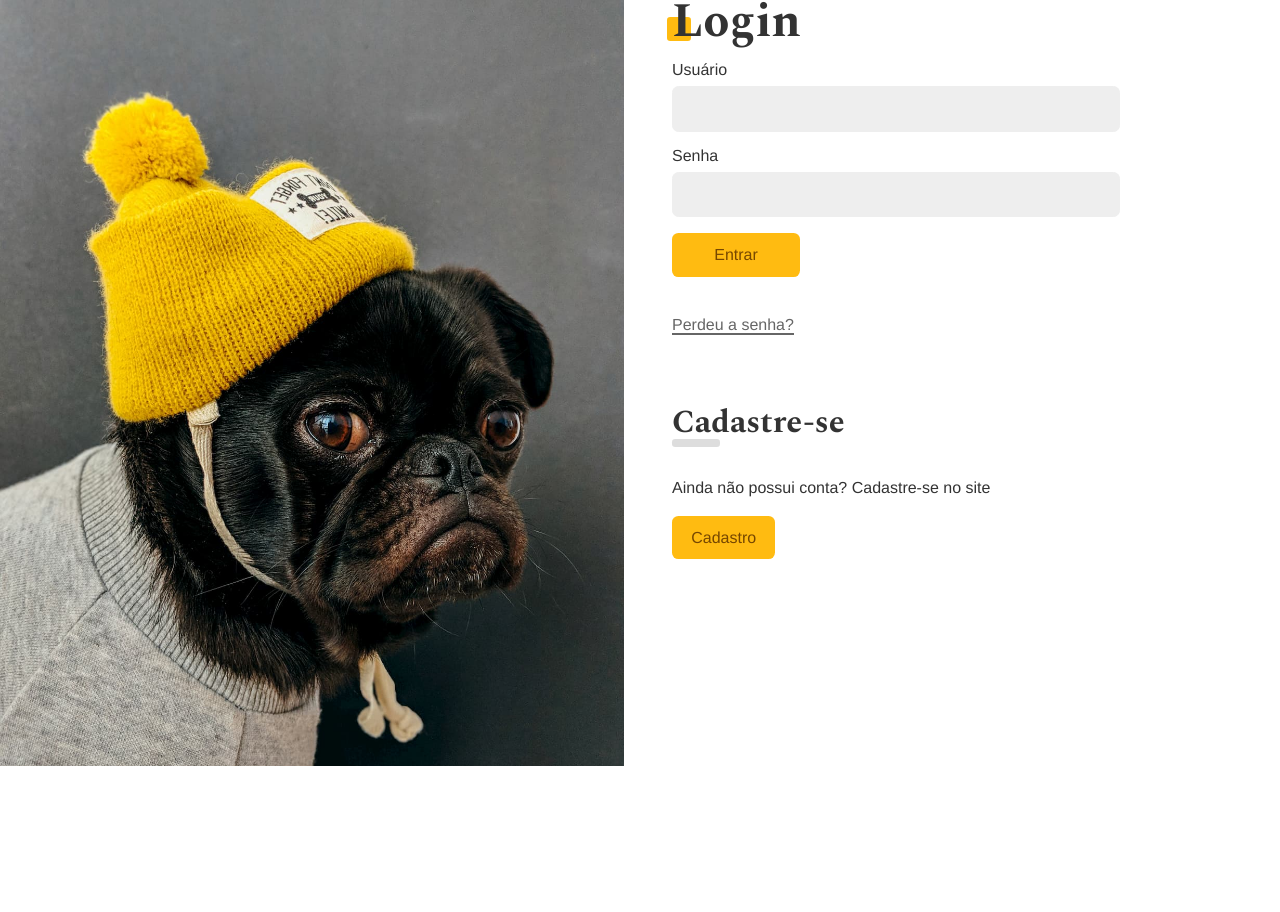
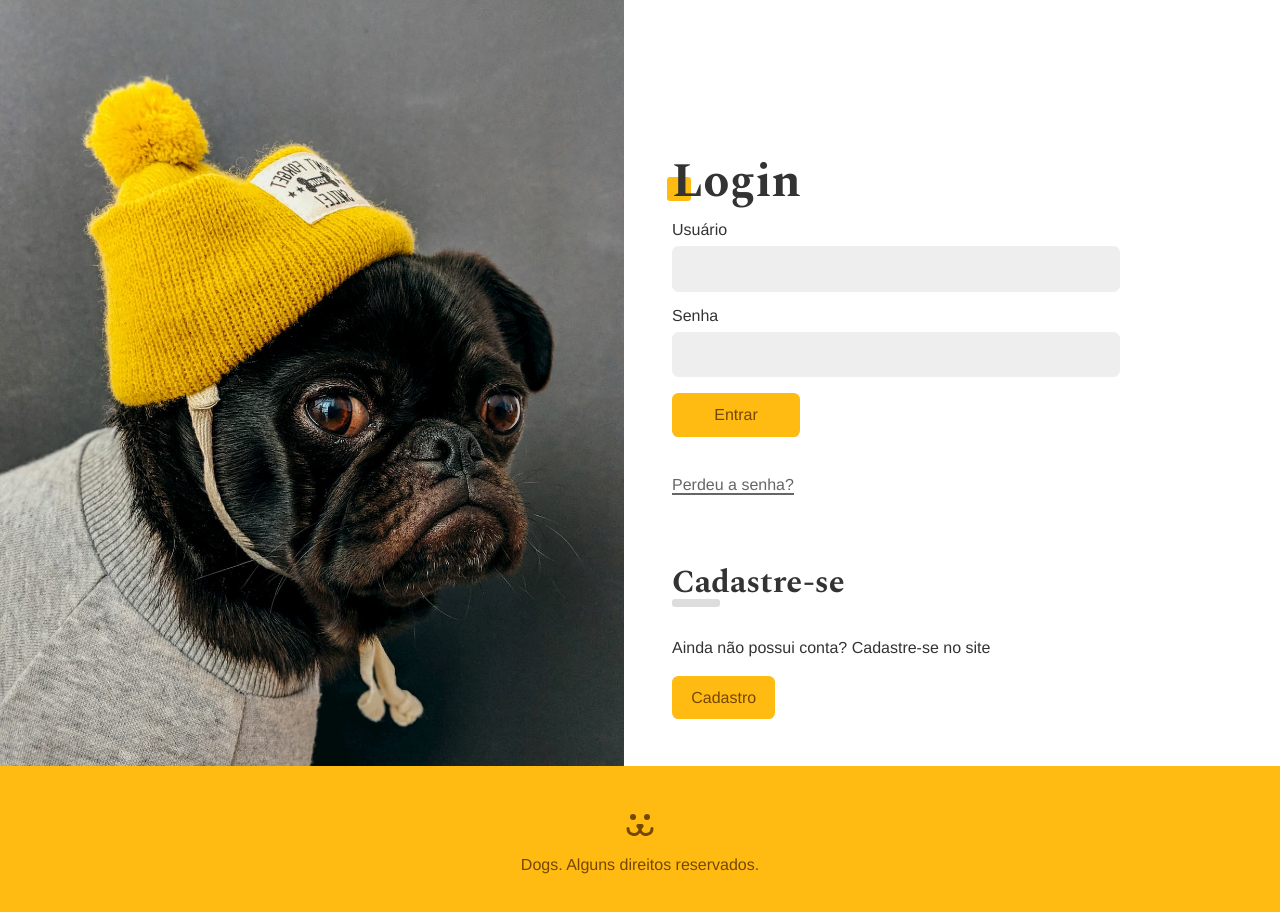
Before and after one commit to felipejourdan/dogs, a React (Create React App) app: page /login in a window 1280 px wide. Shown: the part 114-1026 px from the top of the page. Before the commit the page ends 880 px from the top, so only its background shows below. Built offline with nearby package versions, Linux system fonts and the light colour scheme.

Commit message:
footer done

```diff
--- a/src/App.css
+++ b/src/App.css
@@ -1,4 +1,4 @@
-@import url('https://fonts.googleapis.com/css2?family=Spectral:wght@700&display=swap');
+@import url("https://fonts.googleapis.com/css2?family=Spectral:wght@700&display=swap");
 
 * {
   box-sizing: border-box;
@@ -9,7 +9,7 @@
   margin: 0px;
   color: #333;
   --type-first: Helvetica, Arial, sans-serif;
-  --type-second: 'Spectral', georgia;
+  --type-second: "Spectral", georgia;
   font-family: var(--type-first);
 }
 
@@ -62,7 +62,7 @@
 }
 
 .title:after {
-  content: '';
+  content: "";
   display: block;
   width: 1.5rem;
   height: 1.5rem;
@@ -90,3 +90,13 @@
 .mainContainer {
   margin-top: 2rem;
 }
+
+.App {
+  display: flex;
+  flex-direction: column;
+  min-height: calc(100vh + 10rem);
+}
+
+.appBody {
+  flex: 1;
+}
--- a/src/App.js
+++ b/src/App.js
@@ -14,10 +14,11 @@
 
 function App() {
   return (
-    <div>
+    <div className="App">
       <BrowserRouter>
         <UserStorage>
           <Header />
+          <main className="appBody">
             <Routes>
               <Route path="/" element={<Home />} />
               <Route path="login/*" element={<Login />} />
@@ -33,6 +34,7 @@
               <Route path="perfil/:user" element={<UserProfile />} />
               <Route path="*" element={<NotFound />} />
             </Routes>
+          </main>
           <Footer />
         </UserStorage>
       </BrowserRouter>
--- a/src/Components/Footer.js
+++ b/src/Components/Footer.js
@@ -1,13 +1,14 @@
-import React from 'react';
-import styles from './Footer.module.css';
+import React from "react";
+import styles from "./Footer.module.css";
+import { ReactComponent as Dogs } from "../Assets/dogs-footer.svg";
+
 const Footer = () => {
-
-
-  return <div className={styles.footer}></div>;
-
-
-
-
+  return (
+    <div className={styles.footer}>
+      <Dogs />
+      <p>Dogs. Alguns direitos reservados.</p>
+    </div>
+  );
 };
 
 export default Footer;
--- a/src/Components/Footer.module.css
+++ b/src/Components/Footer.module.css
@@ -0,0 +1,11 @@
+.footer {
+  background: #fb1;
+  padding: 3rem 1rem 0 1rem;
+  height: 10rem;
+  text-align: center;
+  color: #764701;
+}
+
+.footer p {
+  margin-top: 1rem;
+}
--- a/src/Components/Login/Login.module.css
+++ b/src/Components/Login/Login.module.css
@@ -7,14 +7,15 @@
 
 .login::before {
   display: block;
-  content: '';
-  background: url('../../Assets/login.jpg');
+  content: "";
+  background: url("../../Assets/login.jpg") no-repeat center center;
   background-size: cover;
 }
 
 .forms {
   max-width: 30rem;
   padding: 1rem;
+  margin-top: 20vh;
 }
 
 @media (max-width: 40rem) {
```
Lines whose indentation alone changed are shown as unchanged.
